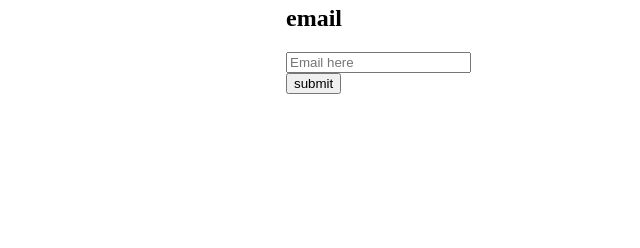
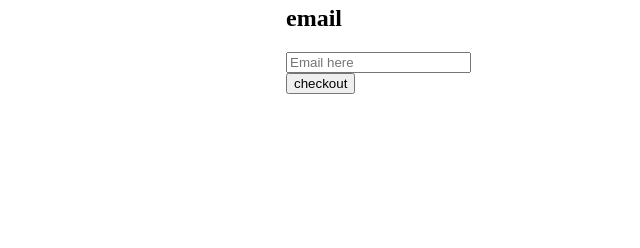
Before and after one commit to teikmeout/wdi_pizza_ecommerce, a website: page pizzaCheckout.html in a window 1280 px wide. Shown: the part 420-668 px from the top of the page, 482-1122 px from the left. Drawn offline with nearby package versions, Linux system fonts and the light colour scheme.

Commit message:
minor update

```diff
--- a/pizzaCheckout.html
+++ b/pizzaCheckout.html
@@ -61,7 +61,7 @@
        <h2>email</h2>
        <input type="email" name="email" placeholder="Email here"><br>
 
-    <input type="button" value="submit" onclick="submitForms()">
+    <input type="button" value="checkout" onclick="submitForms()">
      </form>
 </div>
 </div>
```
